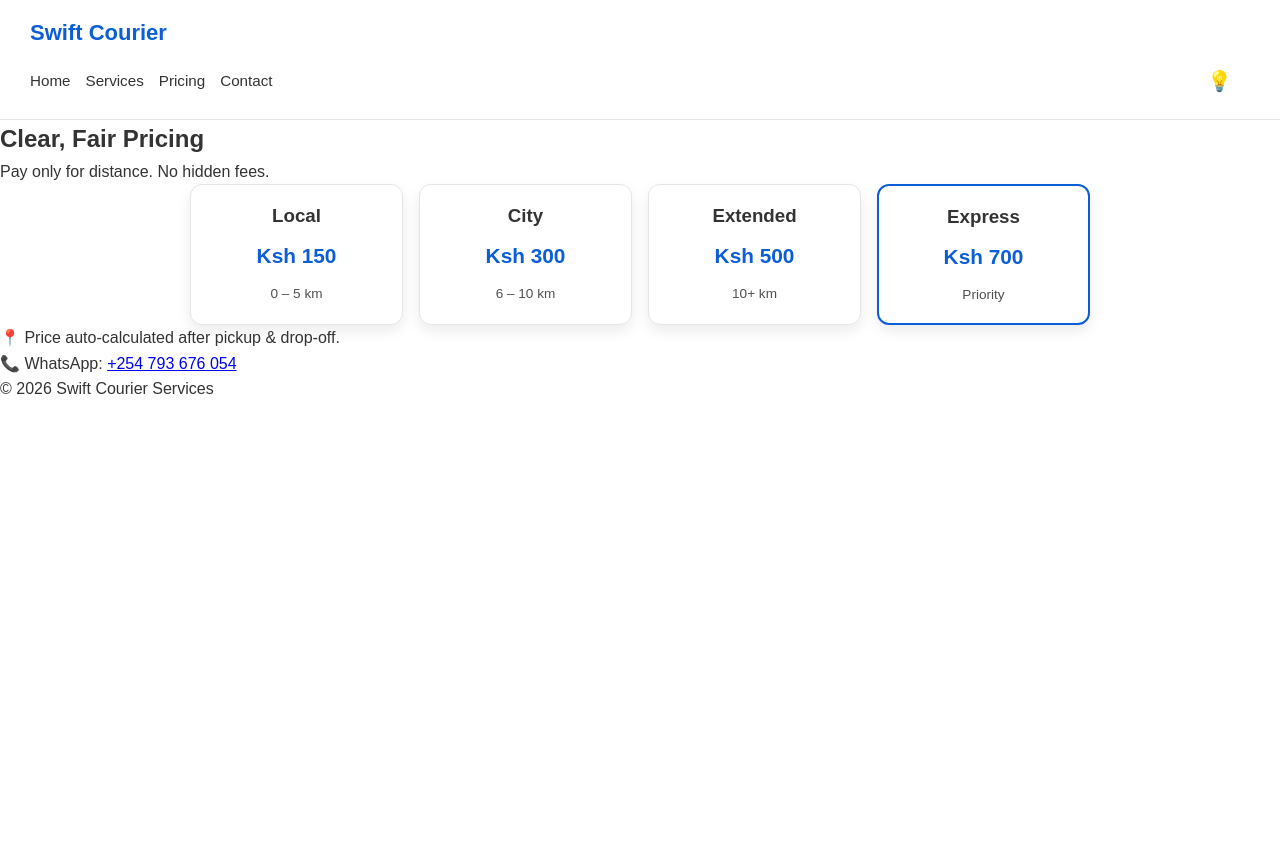
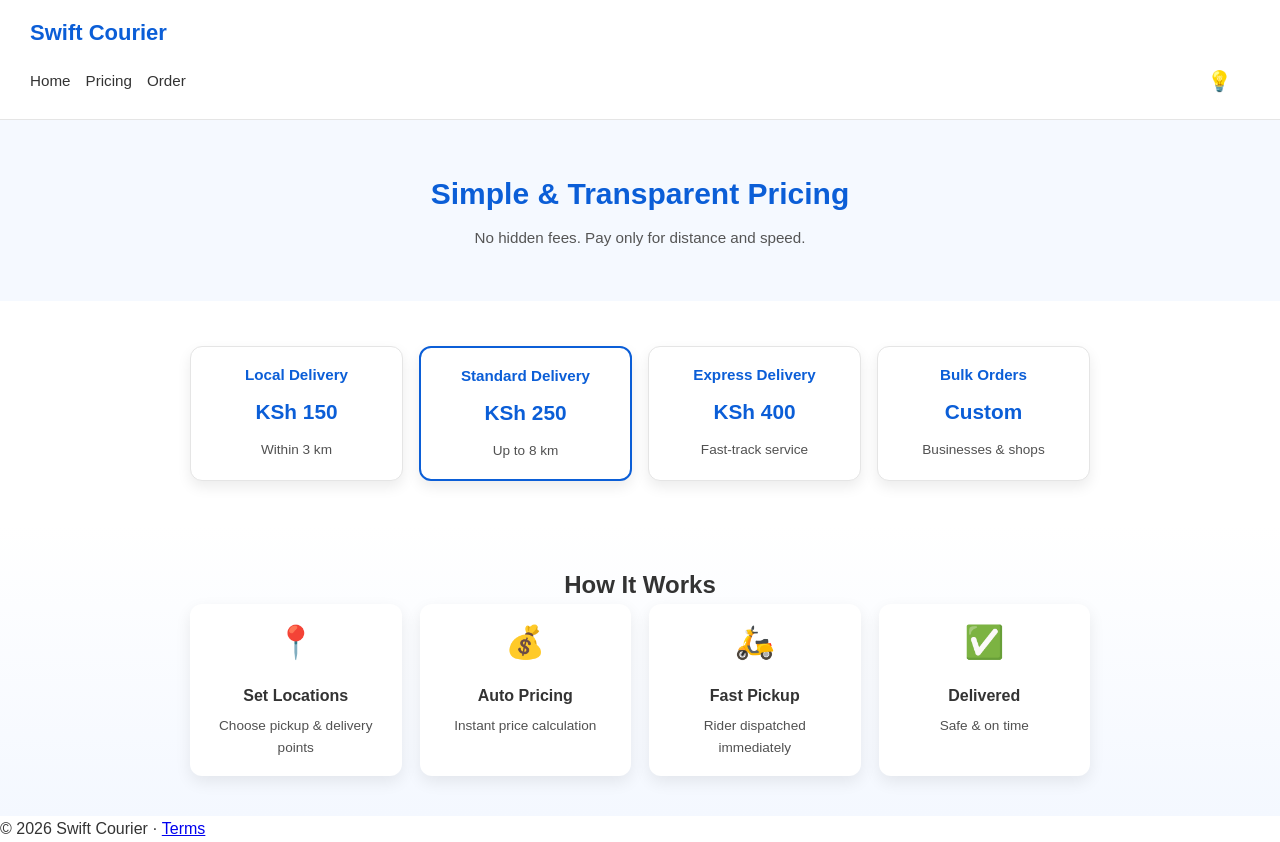
Before and after one commit to jaysonwanyeki-glitch/my-website, a plain HTML site: page pricing.html in a window 1280 px wide. Before the commit the page ends 800 px from the top, so only its background shows below. Drawn offline with Linux system fonts and the light colour scheme.

Commit message:
Update pricing.html

```diff
--- a/pricing.html
+++ b/pricing.html
@@ -1,72 +1,91 @@
 <!DOCTYPE html>
 <html lang="en">
 <head>
-  <meta charset="UTF-8" />
-  <meta name="viewport" content="width=device-width, initial-scale=1.0" />
-  <title>Swift Courier | Pricing</title>
-  <link rel="stylesheet" href="style.css" />
+  <meta charset="UTF-8">
+  <title>Pricing | Swift Courier</title>
+  <meta name="viewport" content="width=device-width, initial-scale=1.0">
+  <link rel="stylesheet" href="style.css">
 </head>
 <body>
 
-<!-- HEADER -->
-<header class="main-header">
+<header>
   <h1>Swift Courier</h1>
   <nav>
     <a href="index.html">Home</a>
-    <a href="services.html">Services</a>
-    <a href="pricing.html" class="active">Pricing</a>
-    <a href="contact.html">Contact</a>
-    <button id="darkModeToggle" title="Toggle Dark Mode">💡</button>
+    <a href="pricing.html">Pricing</a>
+    <a href="order.html">Order</a>
+    <button id="darkModeToggle">💡</button>
   </nav>
 </header>
 
-<!-- HERO -->
-<section class="pricing-hero">
-  <h2>Clear, Fair Pricing</h2>
-  <p>Pay only for distance. No hidden fees.</p>
+<section class="hero">
+  <h2>Simple & Transparent Pricing</h2>
+  <p>No hidden fees. Pay only for distance and speed.</p>
 </section>
 
-<!-- PRICING GRID -->
-<section class="pricing-grid">
+<section class="content">
+  <div class="pricing-grid">
 
-  <div class="price-card">
-    <h3>Local</h3>
-    <p class="price">Ksh 150</p>
-    <span>0 – 5 km</span>
+    <div class="price-card animate">
+      <h4>Local Delivery</h4>
+      <div class="price">KSh 150</div>
+      <span>Within 3 km</span>
     </div>
 
-  <div class="price-card">
-    <h3>City</h3>
-    <p class="price">Ksh 300</p>
-    <span>6 – 10 km</span>
+    <div class="price-card accent animate">
+      <h4>Standard Delivery</h4>
+      <div class="price">KSh 250</div>
+      <span>Up to 8 km</span>
     </div>
 
-  <div class="price-card">
-    <h3>Extended</h3>
-    <p class="price">Ksh 500</p>
-    <span>10+ km</span>
+    <div class="price-card animate">
+      <h4>Express Delivery</h4>
+      <div class="price">KSh 400</div>
+      <span>Fast-track service</span>
     </div>
 
-  <div class="price-card accent">
-    <h3>Express</h3>
-    <p class="price">Ksh 700</p>
-    <span>Priority</span>
+    <div class="price-card animate">
+      <h4>Bulk Orders</h4>
+      <div class="price">Custom</div>
+      <span>Businesses & shops</span>
     </div>
 
+  </div>
 </section>
 
-<!-- NOTE -->
-<section class="pricing-note">
-  <p>📍 Price auto-calculated after pickup & drop-off.</p>
+<!-- HOW IT WORKS -->
+<section class="how-it-works">
+  <h2>How It Works</h2>
+
+  <div class="steps-grid">
+    <div class="step-card animate">
+      <div class="step-icon">📍</div>
+      <h3>Set Locations</h3>
+      <p>Choose pickup & delivery points</p>
+    </div>
+
+    <div class="step-card animate">
+      <div class="step-icon">💰</div>
+      <h3>Auto Pricing</h3>
+      <p>Instant price calculation</p>
+    </div>
+
+    <div class="step-card animate">
+      <div class="step-icon">🛵</div>
+      <h3>Fast Pickup</h3>
+      <p>Rider dispatched immediately</p>
+    </div>
+
+    <div class="step-card animate">
+      <div class="step-icon">✅</div>
+      <h3>Delivered</h3>
+      <p>Safe & on time</p>
+    </div>
+  </div>
 </section>
 
-<!-- FOOTER -->
 <footer>
-  <p>
-    📞 WhatsApp:
-    <a href="https://wa.me/254793676054">+254 793 676 054</a>
-  </p>
-  <p>© 2026 Swift Courier Services</p>
+  <p>© 2026 Swift Courier · <a href="#">Terms</a></p>
 </footer>
 
 <script src="script.js"></script>
```
Lines whose indentation alone changed are shown as unchanged.
